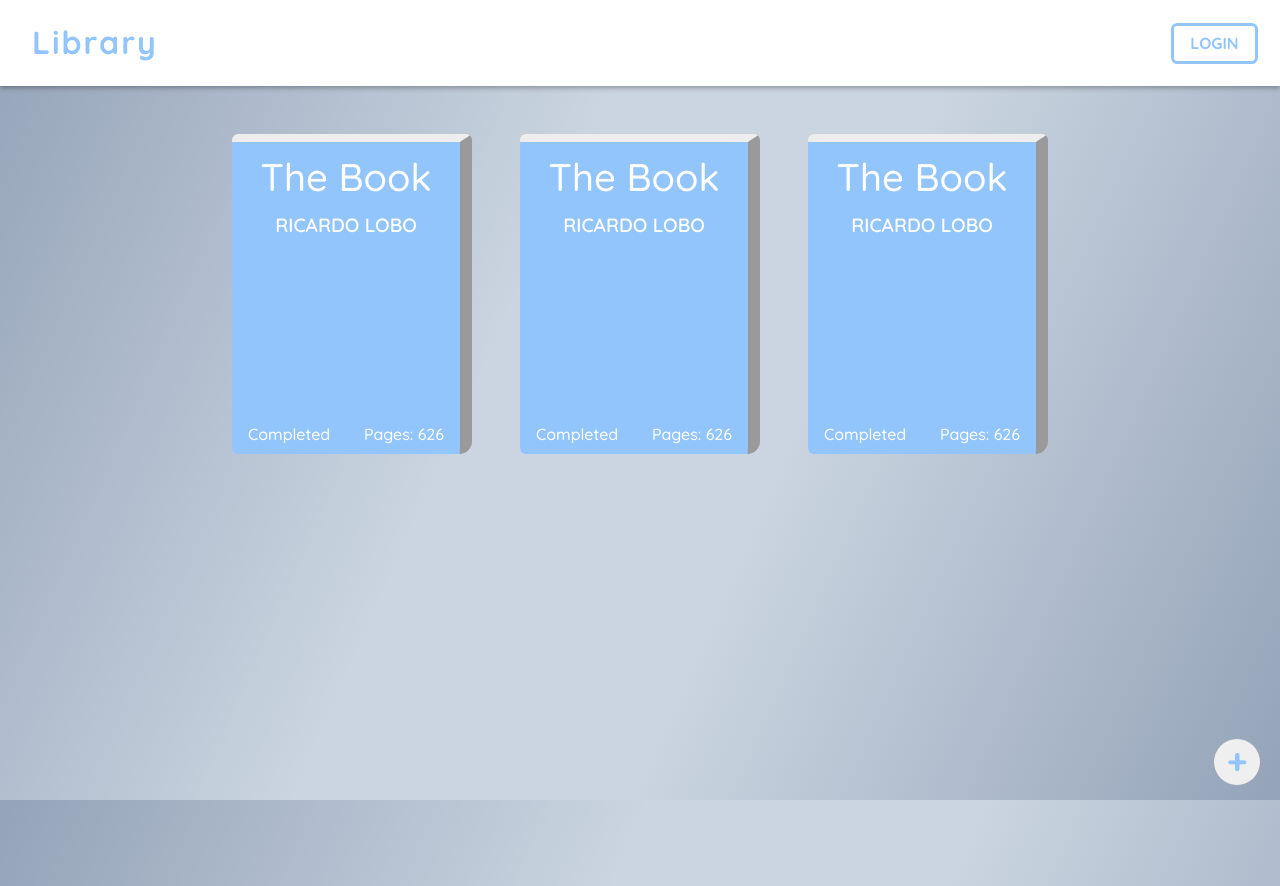
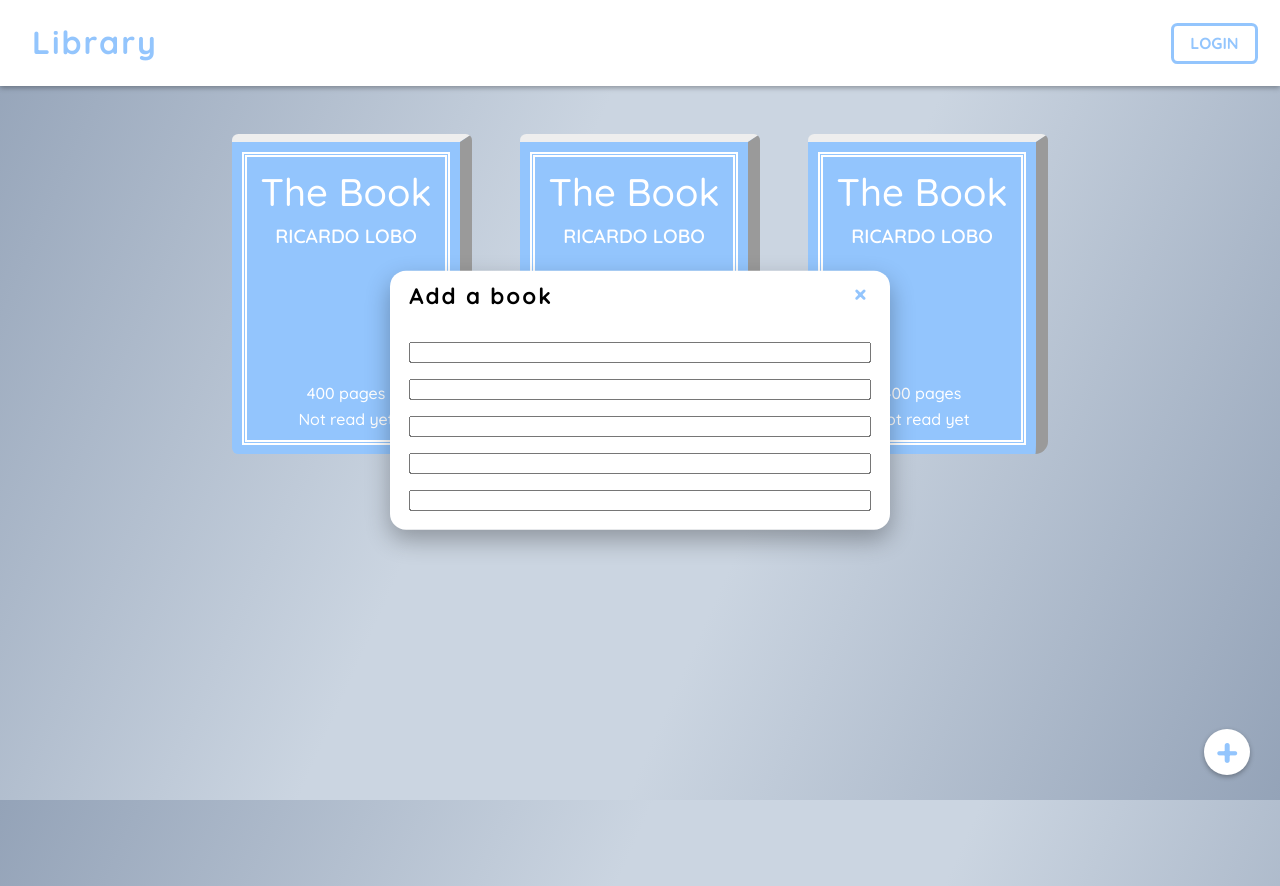
Before and after one commit to RickyLobo626/library, a website: page index.html in a window 1280 px wide. Drawn offline with Linux system fonts and the light colour scheme.

Commit message:
Update styles for modal and other components

```diff
--- /dev/null
+++ b/assets/scss/abstracts/_index.scss
@@ -0,0 +1 @@
+@forward "mixins";
--- a/assets/scss/components/_book.scss
+++ b/assets/scss/components/_book.scss
@@ -1,7 +1,7 @@
 .book {
   background-color: var(--color-blue);
   color: #fff;
-
+  padding: 0.6rem;
   flex-basis: 15rem;
   max-height: 20rem;
   height: 20rem;
@@ -18,14 +18,19 @@
 
   position: relative;
 
-  display: flex;
-  flex-direction: column;
+  &__cover {
+    height: 100%;
+    border: 5px double #fff;
+
+    display: flex;
+    flex-direction: column;
+  }
 
   &__title {
     font-size: 2.4rem;
     font-weight: 500;
     text-align: center;
-    padding: 0.6rem;
+    padding: 0.4rem;
     padding-top: 1rem;
   }
 
@@ -34,16 +39,18 @@
     font-weight: 600;
     text-transform: uppercase;
     text-align: center;
-    padding: 0.6rem 1rem;
+    padding: 0.6rem;
   }
 
   &__details {
     font-weight: 500;
     margin-top: auto;
-    padding: 0.8rem 1rem;
+    padding: 0.8rem;
 
     display: flex;
+    flex-direction: column;
+    text-align: center;
     justify-content: space-between;
-    gap: 1rem;
+    gap: 0.6rem;
   }
 }
--- a/assets/scss/components/_icon-button.scss
+++ b/assets/scss/components/_icon-button.scss
@@ -1,20 +1,33 @@
 .icon-btn {
   color: var(--color-blue);
+  background: #fff;
   font: inherit;
-  font-size: 2.2rem;
+  font-size: 2.4rem;
   font-weight: bold;
-  width: 46px;
-  height: 46px;
+  width: 1.2em;
+  height: 1.2em;
   cursor: pointer;
   border: none;
-
-  border-radius: 5rem;
-  padding: 0;
   border-radius: 5rem;
 
+  padding: 0;
+
+  &--elevated {
+    box-shadow: var(--elevation-sm);
+    transition: transform 1s, box-shadow 1s;
+
+    &:hover {
+      transform: translateY(-3px);
+      box-shadow: var(--elevation-md);
+    }
+  }
+
   &--outlined {
-    background: none;
     border: 3px solid var(--color-blue);
+  }
+
+  &--small {
+    font-size: 1.6rem;
   }
 
   // for keyboard navigation
--- a/assets/scss/components/_index.scss
+++ b/assets/scss/components/_index.scss
@@ -1,4 +1,5 @@
 @forward "text-button";
+@forward "text-input";
 @forward "icon-button";
 @forward "book";
 @forward "modal";
--- a/assets/scss/components/_modal.scss
+++ b/assets/scss/components/_modal.scss
@@ -0,0 +1,32 @@
+.modal {
+  min-width: 300px;
+  max-width: 500px;
+  border: none;
+  border-radius: 1rem;
+  padding: 0;
+  box-shadow: var(--elevation-lg);
+
+  position: fixed;
+  top: 50%;
+  transform: translateY(-50%);
+
+  &__header {
+    display: flex;
+    align-items: center;
+    padding: 0.8rem 1.2rem;
+  }
+
+  &__title {
+    font-size: 1.4rem;
+    font-weight: 700;
+    letter-spacing: 2px;
+  }
+
+  &__close {
+    margin: -5px -5px 0 auto;
+  }
+
+  &__form {
+    padding: 1.2rem;
+  }
+}
--- /dev/null
+++ b/assets/scss/components/_text-input.scss
@@ -0,0 +1,8 @@
+.text-input {
+  width: 100%;
+  margin-bottom: 1rem;
+
+  &:last-child {
+    margin-bottom: 0;
+  }
+}
--- a/assets/scss/index.scss
+++ b/assets/scss/index.scss
@@ -1,3 +1,4 @@
+@forward "abstracts";
 @forward "base";
 @forward "components";
 @forward "layout";
--- a/assets/scss/layout/_main.scss
+++ b/assets/scss/layout/_main.scss
@@ -6,7 +6,7 @@
 
   &__add {
     position: fixed;
-    bottom: 15px;
-    right: 20px;
+    bottom: 25px;
+    right: 30px;
   }
 }
--- a/index.html
+++ b/index.html
@@ -6,13 +6,13 @@
     <meta name="viewport" content="width=device-width, initial-scale=1.0" />
     <title>Library</title>
     <link rel="stylesheet" href="assets/css/index.css" />
-    <script src="script.js"></script>
     <link rel="preconnect" href="https://fonts.googleapis.com" />
     <link rel="preconnect" href="https://fonts.gstatic.com" crossorigin />
     <link
       href="https://fonts.googleapis.com/css2?family=Quicksand:wght@300;400;500;600;700&display=swap"
       rel="stylesheet"
     />
+    <script src="script.js" defer></script>
   </head>
   <body>
     <header class="header">
@@ -22,34 +22,56 @@
     <main class="main">
       <div class="grid">
         <div class="book">
+          <div class="book__cover">
             <p class="book__title">The Book</p>
             <p class="book__author">Ricardo Lobo</p>
             <div class="book__details">
-            <p class="book__read">Completed</p>
-            <p class="book__pages">Pages: 626</p>
+              <p class="book__pages">400 pages</p>
+              <p class="book__read">Not read yet</p>
+            </div>
           </div>
         </div>
 
         <div class="book">
+          <div class="book__cover">
             <p class="book__title">The Book</p>
             <p class="book__author">Ricardo Lobo</p>
             <div class="book__details">
-            <p class="book__read">Completed</p>
-            <p class="book__pages">Pages: 626</p>
+              <p class="book__pages">400 pages</p>
+              <p class="book__read">Not read yet</p>
+            </div>
           </div>
         </div>
 
         <div class="book">
+          <div class="book__cover">
             <p class="book__title">The Book</p>
             <p class="book__author">Ricardo Lobo</p>
             <div class="book__details">
-            <p class="book__read">Completed</p>
-            <p class="book__pages">Pages: 626</p>
+              <p class="book__pages">400 pages</p>
+              <p class="book__read">Not read yet</p>
+            </div>
           </div>
         </div>
       </div>
 
-      <button id="AddBook" class="main__add icon-btn">+</button>
+      <button class="main__add icon-btn icon-btn--elevated" data-btn="add-book">
+        &plus;
+      </button>
+      <dialog open class="modal" id="modal">
+        <header class="modal__header">
+          <p class="modal__title">Add a book</p>
+          <button class="modal__close icon-btn icon-btn--small">&times;</button>
+        </header>
+
+        <form class="modal__form">
+          <input type="text" class="text-input" />
+          <input type="text" class="text-input" />
+          <input type="text" class="text-input" />
+          <input type="text" class="text-input" />
+          <input type="text" class="text-input" />
+        </form>
+      </dialog>
     </main>
   </body>
 </html>
--- a/script.js
+++ b/script.js
@@ -1,4 +1,5 @@
-const addBook = document.getElementById("AddBook");
+const btns = document.querySelectorAll("[data-btn]");
+
 let myLibrary = [];
 
 function Book(title, author, pages, read) {
@@ -19,4 +20,11 @@ function addBookToLibrary() {
   // do stuff here
 }
 
-addBook.addEventListener("click", (e) => {});
+console.log(btns);
+
+btns.forEach((btn) => {
+  btn.addEventListener("click", (e) => {
+    if (btn.dataset.btn == "add-btn") {
+    }
+  });
+});
```
Also changed, not shown: assets/css/index.css, assets/scss/abstracts/_mixins.scss (added), 2 other files. Lines whose indentation alone changed are shown as unchanged.
